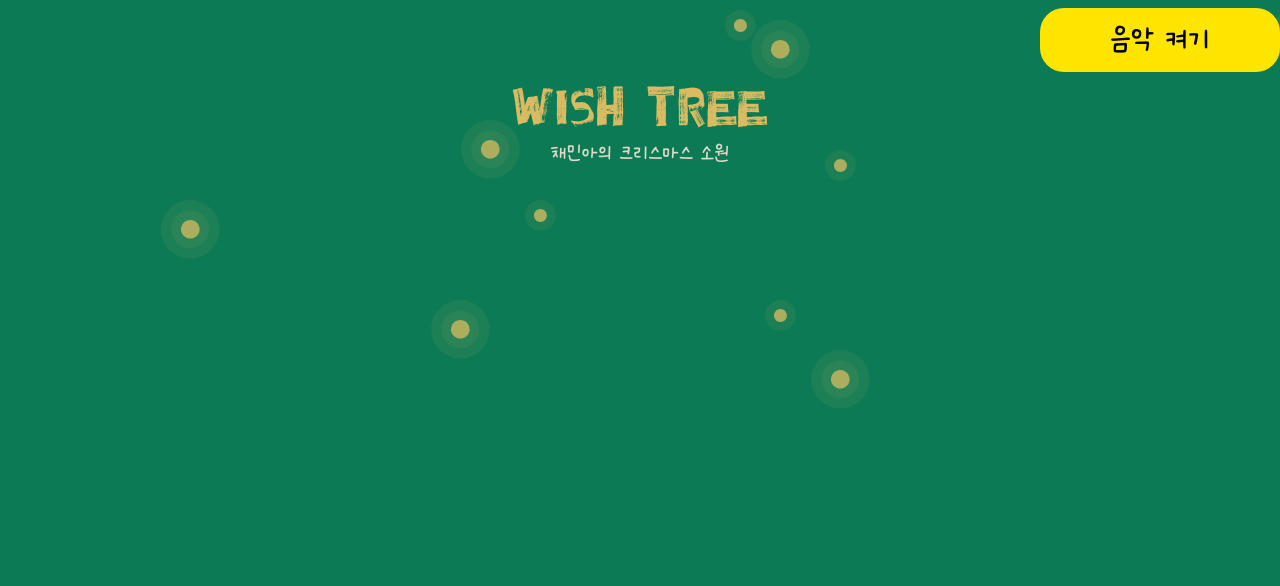
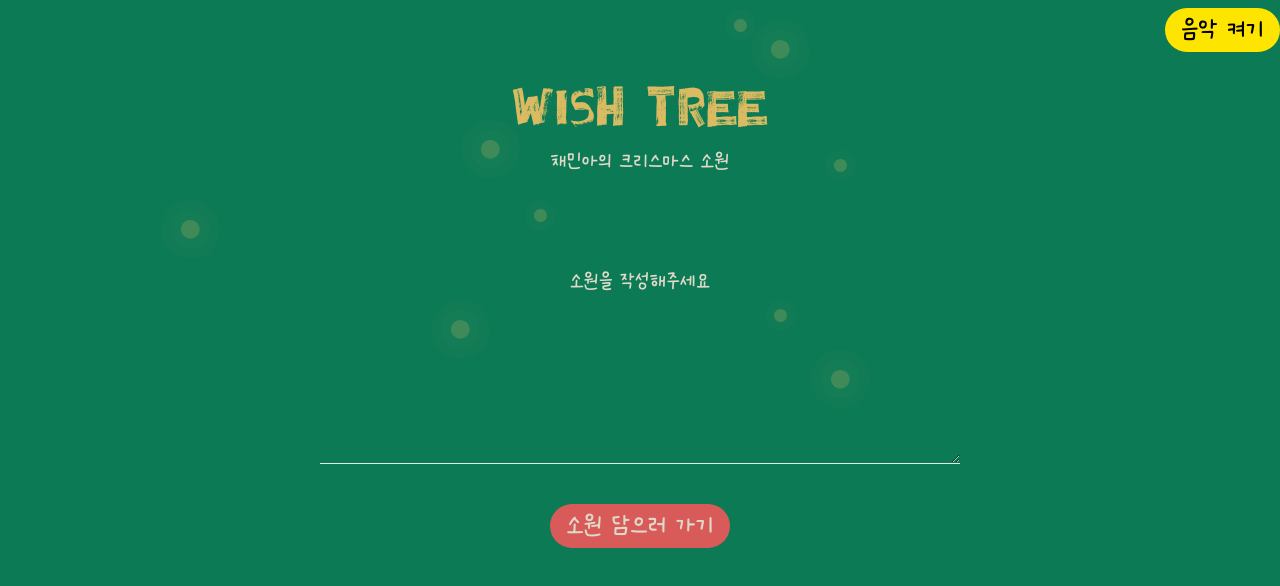
Before and after one commit to chaemina/wishtree-v1, a Next.js app in the folder wish-tree/: page /write in a window 1280 px wide. Shown: the top 586 px of the page. Built offline with nearby package versions, Linux system fonts and the light colour scheme.

Commit message:
feat: write wish page UI
소원 입력 페이지 컴포넌트 배치

```diff
--- a/wish-tree/shared/components/atoms/CustomButton.tsx
+++ b/wish-tree/shared/components/atoms/CustomButton.tsx
@@ -11,7 +11,7 @@ const CustomButton = ({ children, handleClick,btnColor, className}: CustomButton
   return (
     <button
       title={children}
-      className={`${color} ${className} mobile:w-[8rem] text-2xl laptop:text-3xl laptop:w-[15rem] laptop:h-[3rem] desktop:text-4xl desktop:w-[15rem]  desktop:h-[4rem] rounded-3xl p-1`}
+      className={`${color} ${className} text-xl laptop:text-2xl desktop:text-3xl rounded-3xl p-1 pl-4 pr-4`}
       onClick={handleClick}
       aria-label={children}
     >
--- a/wish-tree/shared/components/atoms/CustomInput.tsx
+++ b/wish-tree/shared/components/atoms/CustomInput.tsx
@@ -0,0 +1,14 @@
+import React from 'react';
+import { CustomInputProps } from '../../types/CustomInputProps';
+
+const CustomInput = ({ placeholder, className, onChange }: CustomInputProps) => {
+  return (
+    <textarea
+      placeholder={placeholder}
+      className={`${className} mobile:text-lg desktop:text-2xl focus:outline-none text-center`}
+      onChange={onChange}
+    />
+  );
+};
+
+export default CustomInput;
--- a/wish-tree/shared/components/atoms/MessageCard.tsx
+++ b/wish-tree/shared/components/atoms/MessageCard.tsx
@@ -2,8 +2,8 @@ import { MessageCardProps } from "../../types/MessageCardProps";
 
 const MessageCard = ({ message }: MessageCardProps) => {
     return (
-        <div className="w-[60%]">
-            <p className="mobile:text-xs laptop:text-lg desktop:text-2xl text-center">{message}</p>
+        <div className="w-[60%] p-2">
+            <p className="mobile:text-md laptop:text-lg desktop:text-2xl text-center">{message}</p>
         </div>
     );
 }
--- a/wish-tree/shared/components/templates/NoWishTreeTemplate.tsx
+++ b/wish-tree/shared/components/templates/NoWishTreeTemplate.tsx
@@ -25,9 +25,9 @@ const NoWishTreeTemplate = () => {
             <LargeTree className="absolute w-[500px] laptop:w-[600px] desktop:w-[100%] transform translate-y-24"/>
             {/* token 여부에 따라 다른 버튼 보여주기 */}
             {token ? (
-                <CustomButton className="absolute bottom-10" btnColor="red" handleClick={handleClick}>소원 쓰기</CustomButton>
+                <CustomButton className="absolute bottom-10 min-w-[10rem]" btnColor="red" handleClick={handleClick}>소원 쓰기</CustomButton>
             ): (
-                <CustomButton className="absolute bottom-10" handleClick={()=>{console.log("click")}}>카카오 로그인</CustomButton>
+                <CustomButton className="absolute bottom-10 min-w-[10rem]" handleClick={()=>{console.log("click")}}>카카오 로그인</CustomButton>
             )}
         </div>
     )
--- a/wish-tree/shared/components/templates/WriteWishTemplate.tsx
+++ b/wish-tree/shared/components/templates/WriteWishTemplate.tsx
@@ -1,11 +1,31 @@
+"use client";
+
+import { useState } from "react";
 import MessageCard from "../atoms/MessageCard";
+import CustomInput from "../atoms/CustomInput";
+import CustomButton from "../atoms/CustomButton";
+import { useRouter } from "next/navigation";
 
 const WriteWishTemplate = () => {
+    const router = useRouter();
+    const [wish, setWish] = useState("");
+    const name = "채민아" // api 연결
 
-    const name = "채민아" // api 연결
+    const handleInputChange = (e: React.ChangeEvent<HTMLTextAreaElement>) => {
+        setWish(e.target.value);
+      };
+
+      const handleButtonClick = () => {
+        console.log(wish); // wish를 전역상태로 저장하기
+        // router 로 넘어가기 전, wish가 비어있는 경우 경고 alert 띄우기
+        router.push("/selectobj")
+      };
+
     return (
-        <div className="w-full h-full flex flex-col items-center">
+        <div className="w-full h-full flex flex-col items-center gap-10">
             <MessageCard message={`${name}의 크리스마스 소원`}/>
+            <CustomInput onChange={handleInputChange} placeholder="소원을 작성해주세요" className="h-[30%] mt-10 bg-background placeholder-foreground border-b w-[50%]"/>
+            <CustomButton handleClick={handleButtonClick} btnColor="red" className="min-w-[10rem]">소원 담으러 가기</CustomButton>
         </div>
     )
 }
--- /dev/null
+++ b/wish-tree/shared/types/CustomInputProps.tsx
@@ -0,0 +1,5 @@
+export interface CustomInputProps {
+    placeholder: string;
+    className?: string;
+    onChange: React.ChangeEventHandler<HTMLTextAreaElement>;
+  }
```
